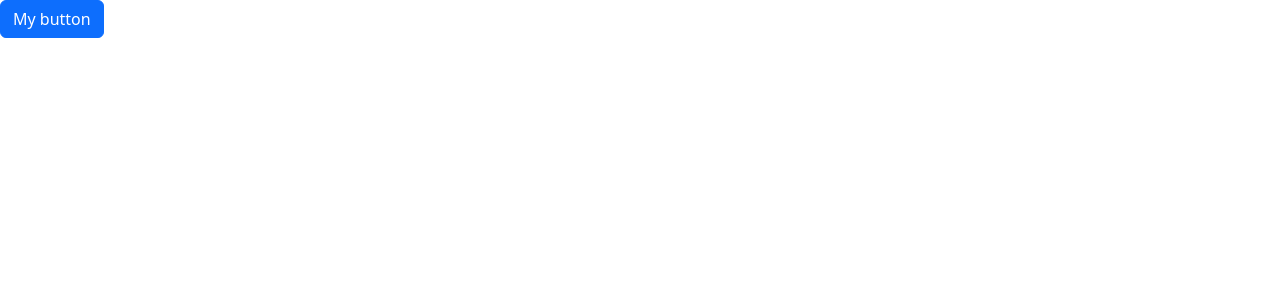
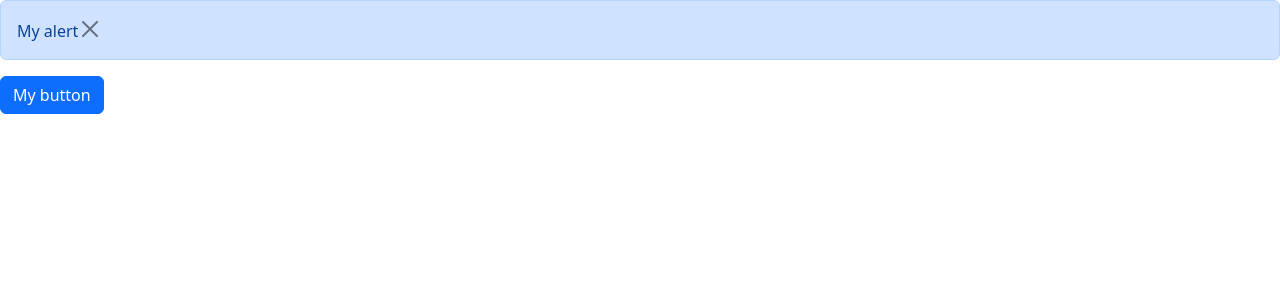
Before and after one commit to borisgrd/react-vite, a React (Vite) app: page / in a window 1280 px wide. Both pictures are taken after a click on the button "My button". Shown: the top 300 px of the page. Built offline with nearby package versions, Linux system fonts and the light colour scheme.

Commit message:
next step

```diff
--- a/src/App.tsx
+++ b/src/App.tsx
@@ -1,3 +1,4 @@
+import { useState } from "react";
 import Alert from "./components/Alert";
 import Button from "./components/Button";
 // import ListGroup from "./components/ListGroup";
@@ -5,9 +6,12 @@ import Button from "./components/Button";
 // ListGroup;
 
 function App() {
+  const [alertVisible, setAlertVisibility] = useState(false);
+
   return (
     <div>
-      <Button onClick={() => console.log("Clicked")}>My button</Button>
+      {alertVisible && <Alert> My alert</Alert>}
+      <Button onClick={() => setAlertVisibility(true)}>My button</Button>
     </div>
   );
 }
--- a/src/components/Alert.tsx
+++ b/src/components/Alert.tsx
@@ -5,7 +5,12 @@ interface Props {
 }
 
 const Alert = ({ children }: Props) => {
-  return <div className="alert alert-primary">{children}</div>;
+  return (
+    <div className="alert alert-primary alert-dismissable">
+      {children}
+      <button type="button" class="btn-close" data-bs-dismiss></button>
+    </div>
+  );
 };
 
 export default Alert;
```
